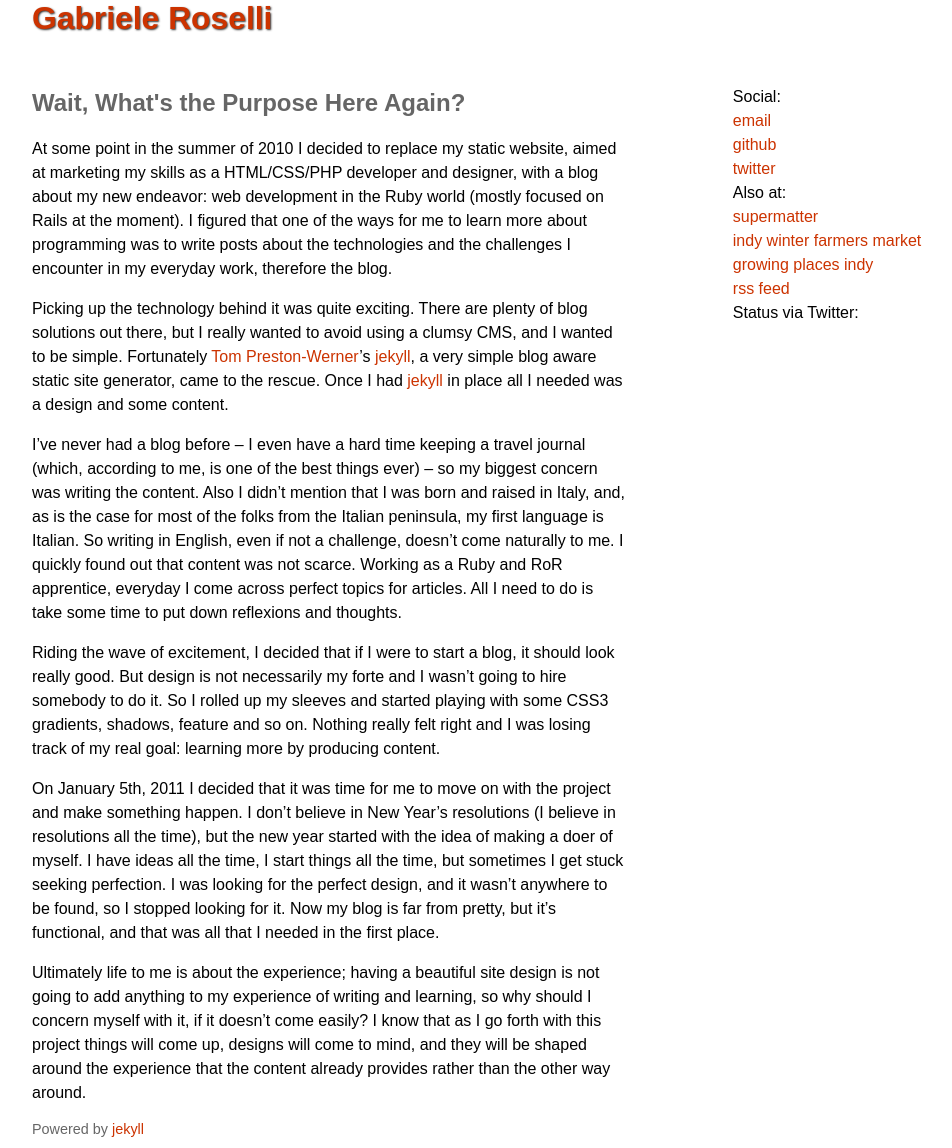
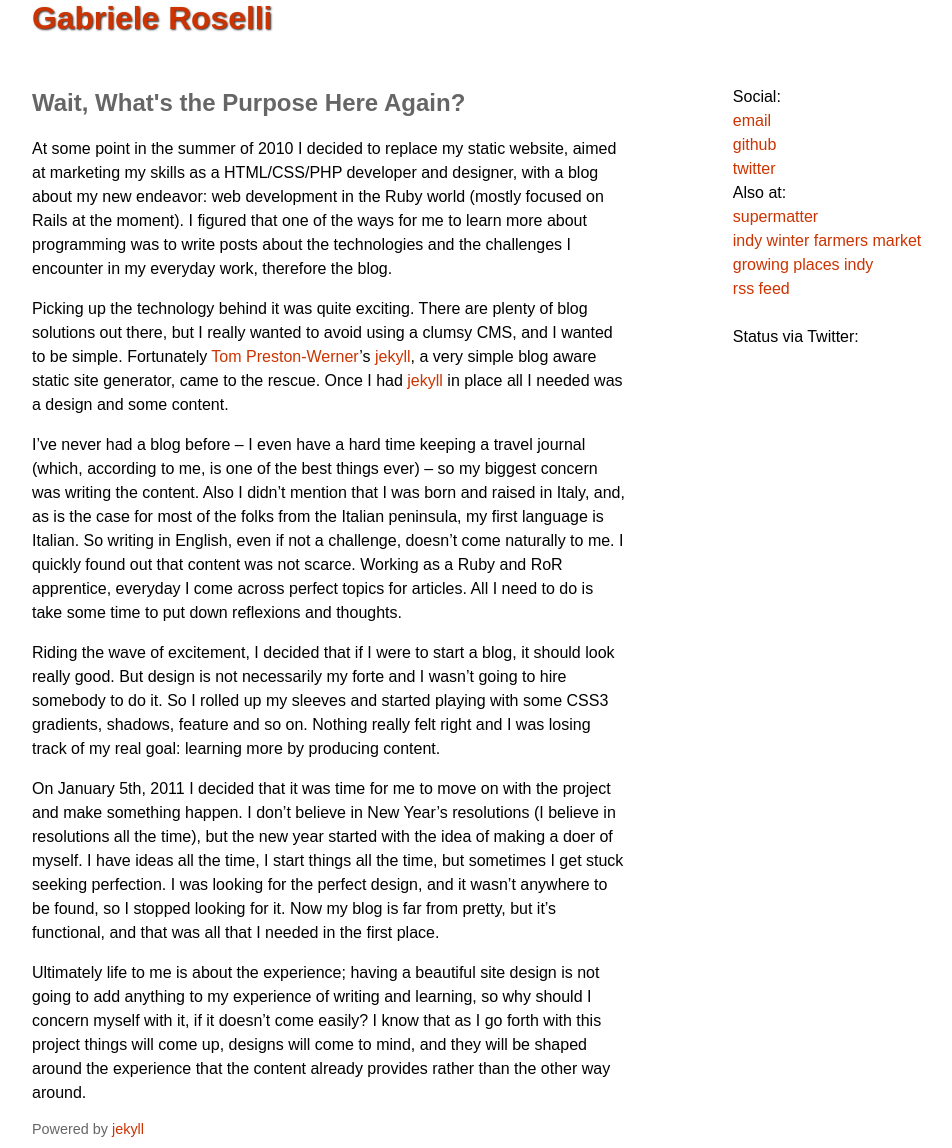
Before and after one commit to gabroselli/gabroselli.github.io, a Jekyll site: the page built from _posts/2011-01-06-Wait_Whats_the_Purpose_Here_Again.markdown, in a window 1280 px wide. Shown: the whole page, without its empty margins (128-1080 px from the left). Built offline with Jekyll 4.4.1, drawn with Linux system fonts in a browser that asks for light colours.

Commit message:
Status styling

```diff
--- a/_layouts/default.html
+++ b/_layouts/default.html
@@ -23,7 +23,7 @@
 		  <li><a href="http://supermatter.com/">supermatter</a></li>
 		  <li><a href="http://indywinterfarmersmarket.org/">indy winter farmers market</a></li>
 		  <li><a href="http://www.growingplacesindy.org/">growing places indy</a></li>
-		  <li><a href="http://feeds.feedburner.com/GabrieleRoselli">rss feed</a></li>
+		  <li><a href="http://feeds.feedburner.com/GabrieleRoselli">rss feed</a></li><br>
 		  <li>Status via Twitter:<p id="tweet"></p></li>
 		</ul>
 	</div>
```
